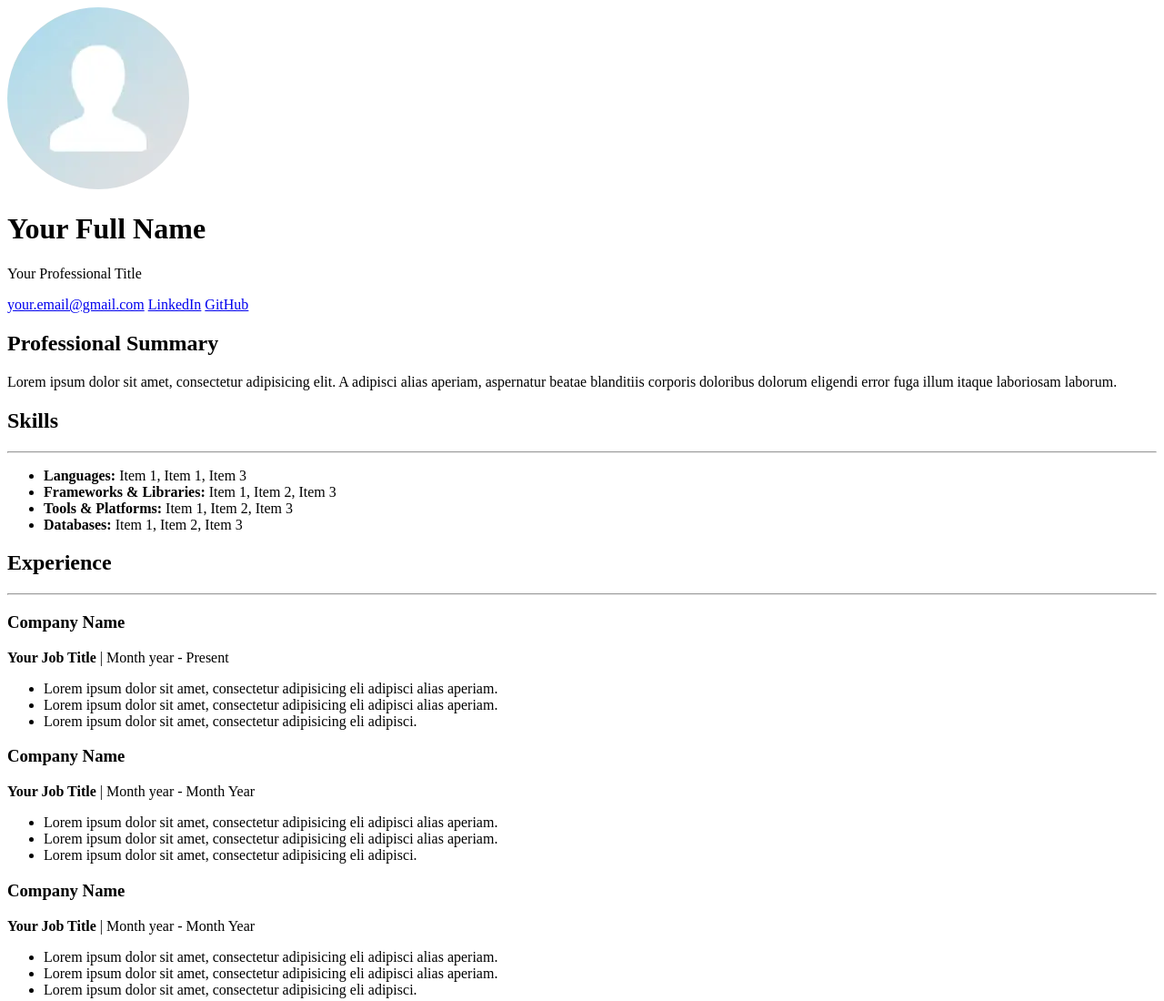
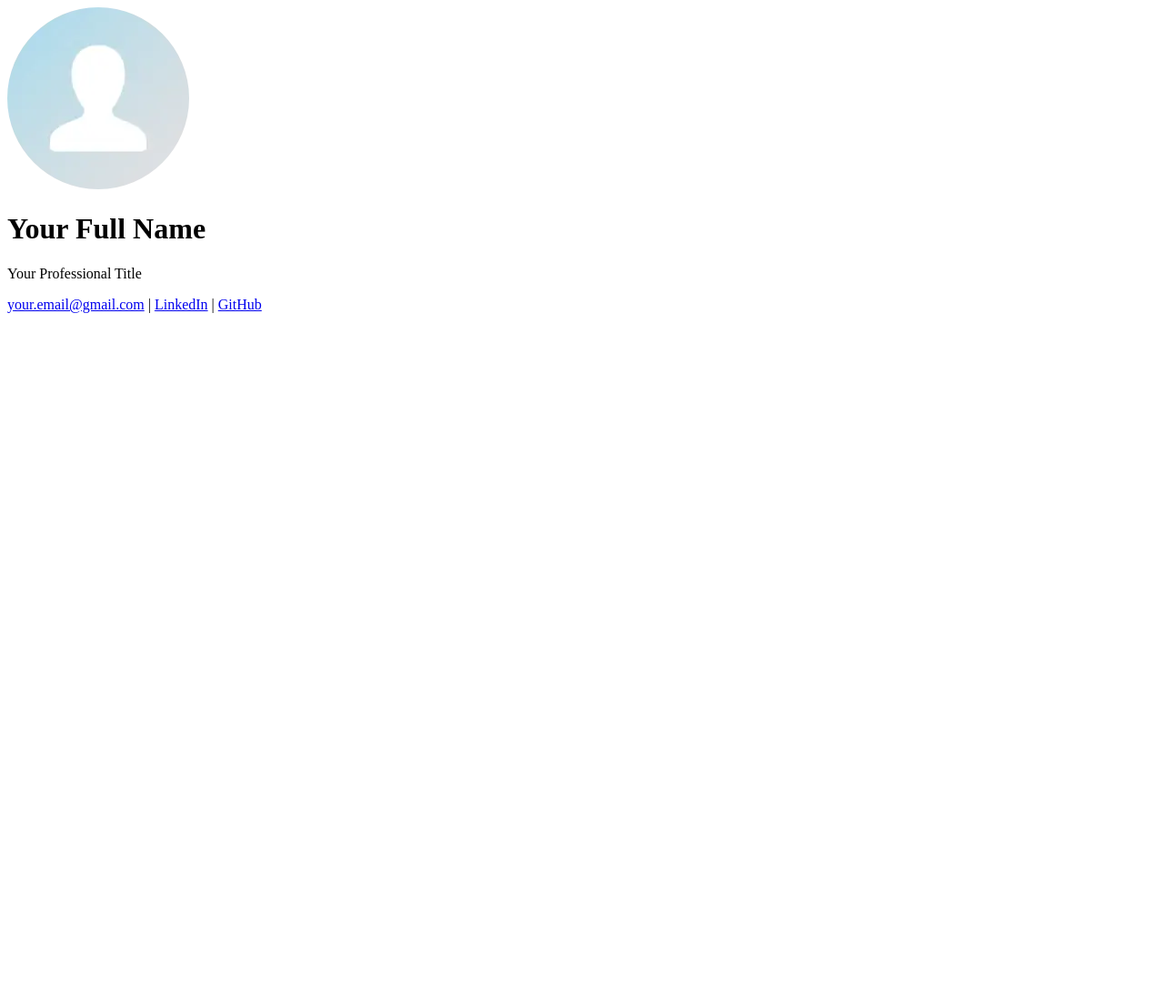
Before and after one commit to Timbaines/resume-js, a website with bundled scripts: page index.html in a window 1280 px wide. Shown: the top 1100 px of the page at 91% size. After the commit the page ends 800 px from the top, so only its background shows below. Built offline with nearby package versions, Linux system fonts and the light colour scheme.

Commit message:
begin refactoring header module, render.mjs, index.mjs with try/catch and updated index.html script src

```diff
--- a/index.html
+++ b/index.html
@@ -23,6 +23,6 @@
 
 <footer id="footer"></footer>
 
-<script type="module" src="src/index.demo.mjs"></script>
+<script type="module" src="src/index.mjs"></script>
 </body>
 </html>
--- /dev/null
+++ b/src/index.mjs
@@ -0,0 +1,24 @@
+import { renderResume } from './render.mjs';
+
+try {
+    const response = await fetch('../data/resume.json');
+
+    if (!response.ok) {
+        throw new Error(`Failed to load resume data. Status: ${response.status}`);
+    }
+
+    const data = await response.json()
+
+    renderResume(data);
+
+} catch (error) {
+    console.error('Failed to load resume data');
+
+    const main = document.querySelector('main');
+
+    if (main) {
+        main.innerHTML = `
+        <h2>Failed to load resume data</h2>
+        `
+    }
+}
--- /dev/null
+++ b/src/render.mjs
@@ -0,0 +1,5 @@
+import { renderHeader } from './sections/header.mjs'
+
+export function renderResume(data) {
+    document.getElementById('header').innerHTML = renderHeader(data);
+}
--- /dev/null
+++ b/src/sections/header.mjs
@@ -0,0 +1,20 @@
+export function renderHeader({ avatar, name, title, contact }) {
+    return `
+    <div class="header-image">
+        <img src="${avatar}" alt="${name} profile image">
+    </div>
+    <div class="header-content">
+        <div class="header-title">
+            <h1>${name}</h1>
+            <p>${title}</p>
+        </div>
+        <div class="header-contact">
+            <a href="mailto:${contact.email}">${contact.email}</a>
+            <span>|</span>
+            <a href="${contact.linkedIn}" target="_blank" rel="noopener noreferrer">LinkedIn</a>
+            <span>|</span>
+            <a href="${contact.github}" target="_blank" rel="noopener noreferrer">GitHub</a>
+        </div>
+    </div>
+    `;
+}
```
Also changed, not shown: README.md.
